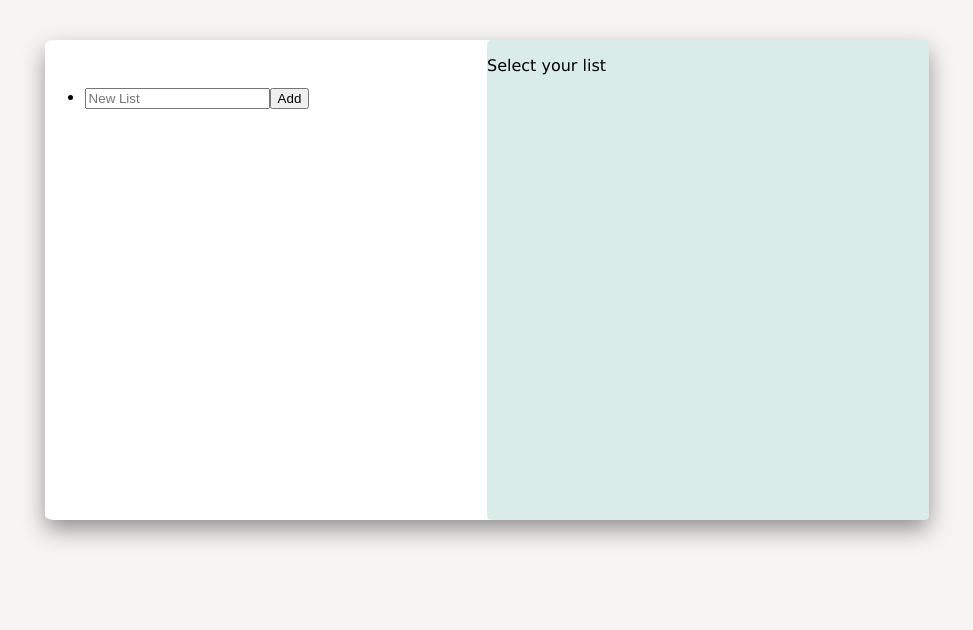
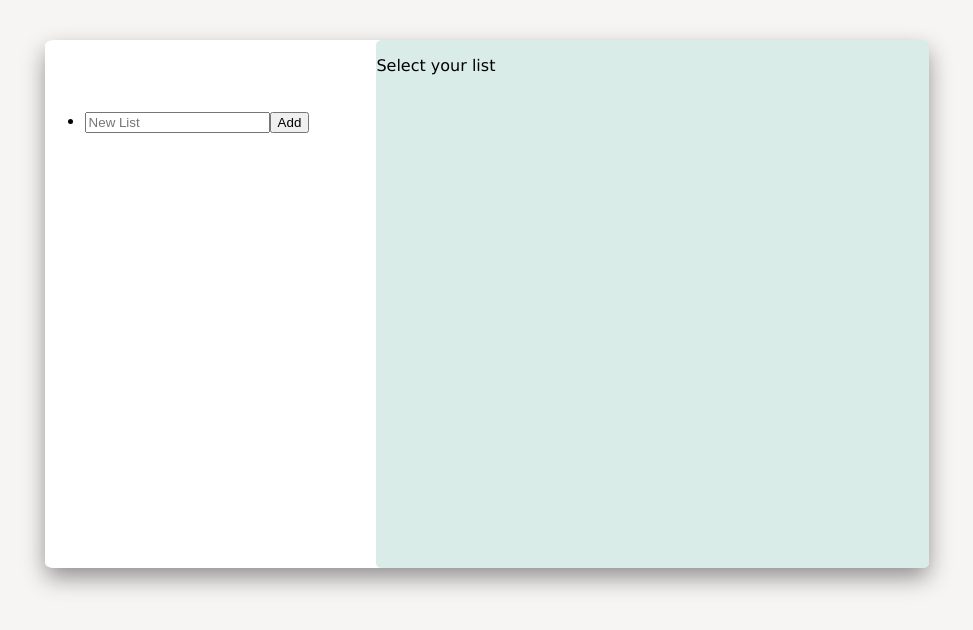
Before and after one commit to leonardoxavier01/to-do-app, a React (Create React App) app: page / in a window 1280 px wide. Shown: the top 630 px of the page, without its empty margins (153-1126 px from the left). Built offline with nearby package versions, Linux system fonts and the light colour scheme.

Commit message:
style: style: alter width list

```diff
--- a/src/styles.css
+++ b/src/styles.css
@@ -17,7 +17,7 @@ body {
     background-color: white;
     justify-content: center;
     width: 70%;
-    height: 30rem;
+    height: 33rem;
     border-radius: 1%;
     -webkit-box-shadow: 0px 10px 23px -1px rgba(0, 0, 0, 0.43);
     -moz-box-shadow: 0px 10px 23px -1px rgba(0, 0, 0, 0.43);
@@ -30,7 +30,7 @@ body {
     align-items: center;
     justify-content: center;
     background-color: transparent;
-    height: 30rem;
+    height: 33rem;
     width: 100%;
     border-radius: 1%;
 }
@@ -40,12 +40,12 @@ body {
     flex-direction: column;
     background-color: transparent;
     height: 26rem;
-    width: 100%;
+    width: 60%;
 }
 
 .list-page {
     background-color: rgb(218, 236, 232);
-    height: 30rem;
+    height: 33rem;
     width: 100%;
     border-radius: 1%;
 }
```
